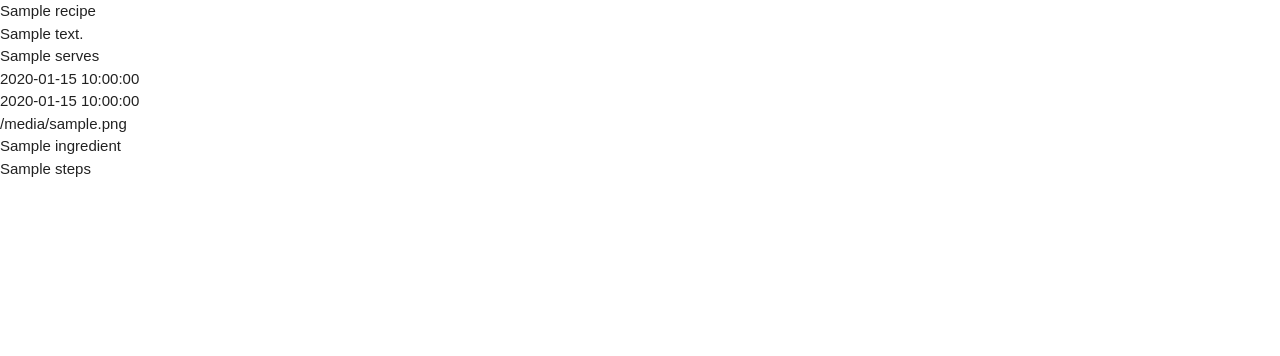
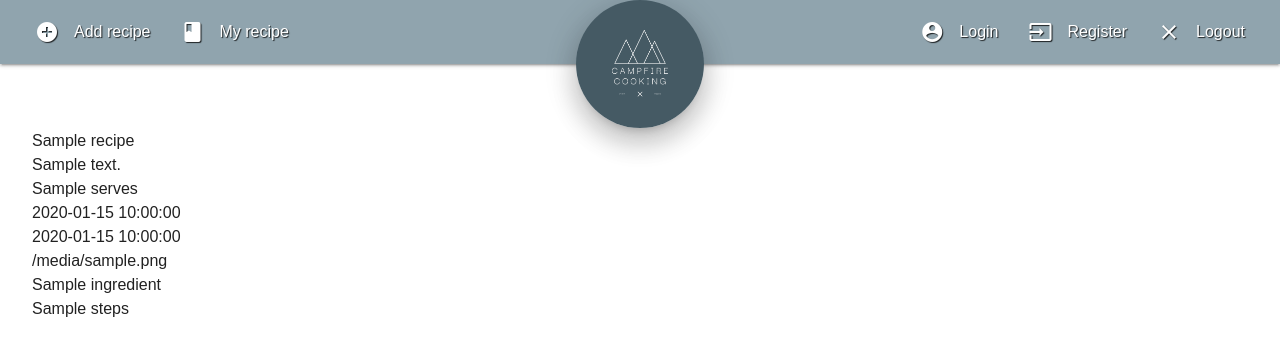
Before and after one commit to andrewboyd79/campfire-cooking, a Flask app: page / in a window 1280 px wide. Shown: the top 356 px of the page. Run offline with Flask 2, Linux system fonts and the light colour scheme; a database or web service that is not in the repository returns one stand-in record (values such as "Sample title"); some libraries are stand-ins or nearby versions.

Commit message:
Created NavBar and SideNav

```diff
--- a/static/css/style.css
+++ b/static/css/style.css
@@ -1,4 +1,39 @@
+html{
+    font-size: 16px;
+}
+
 body {
     font-family: acumin-pro, sans-serif;
     font-weight: 400;
 }
+
+.container{
+    min-width: 95%;
+    margin-top: 65px;
+}
+
+.nav-wrapper{
+    padding: 0px 20px;
+}
+
+.brand-logo img{
+    max-height: 128px;
+    border-radius: 50%;
+}
+
+#nav-mobile-lhs, #nav-mobile-rhs{
+    font-family: acumin-pro, sans-serif;
+    font-weight: 400;
+}
+
+.text-shadow {
+    text-shadow: 1px 1px 1px rgba(0, 0, 0, 0.8);
+}
+
+/*--For screen sizes up to 600px--*/
+@media screen and (max-width: 600px){
+ .brand-logo img{
+    height: 112px;}
+
+
+}
--- a/static/js/script.js
+++ b/static/js/script.js
@@ -0,0 +1,7 @@
+$(document).ready(function(){
+    $('.sidenav').sidenav();
+    $('.carousel.carousel-slider').carousel({
+    fullWidth: true,
+    duration: 100
+  });
+  });
--- a/templates/base.html
+++ b/templates/base.html
@@ -5,18 +5,55 @@
     <meta name="viewport" content="width=device-width, initial-scale=1.0">
     <link rel="stylesheet" href="https://cdnjs.cloudflare.com/ajax/libs/materialize/1.0.0/css/materialize.min.css">
     <link rel="stylesheet" href="[https://use.typekit.net/xox5dyy.css](https://use.typekit.net/xox5dyy.css)">
+    <link href="https://fonts.googleapis.com/icon?family=Material+Icons" rel="stylesheet">
     <link rel="stylesheet" href="{{ url_for('static', filename='css/style.css') }}">
     <title>Campfire Cooking</title>
 </head>
 <body>
+    <header>
+    <!--Top Navbar-->
+        <nav>
+            <div class="nav-wrapper text-shadow blue-grey lighten-2">
+
+                    <a href="{{ url_for('recipes') }}" class="brand-logo center"><img class="z-depth-4" src="{{url_for('static', filename='images/Campfire-Cooking-Logo.png') }}" alt="campfire cooking logo"> </a>
+                    <a href="#" data-target="mobile-nav" class="sidenav-trigger"><i class="material-icons">menu</i></a>
+
+                    <ul id="nav-mobile-lhs" class="left hide-on-med-and-down ">
+                        <li><a href="#"><i class="material-icons left">add_circle</i>Add recipe</a></li>
+                        <li><a href="#"><i class="material-icons left">book</i>My recipe</a></li>
+                    </ul>
+
+                    <ul id="nav-mobile-rhs" class="right hide-on-med-and-down">
+                        <li><a href="#"><i class="material-icons left">account_circle</i>Login</a></li>
+                        <li><a href="#"><i class="material-icons left">input</i>Register</a></li>
+                        <li><a href="#"><i class="material-icons left">close</i>Logout</a></li>
+                    </ul>
+
+            </div>
+        </nav>
+
+    <!--Side Navbar-->
+        <ul class="sidenav text-shadow blue-grey lighten-2 white-text" id="mobile-nav">
+            <li><a href="#" class="white-text"><i class="material-icons left white-text">add_circle</i>Add recipe</a></li>
+            <li><a href="#" class="white-text"><i class="material-icons left white-text">book</i>My recipe</a></li>
+            <li><a href="#" class="white-text"><i class="material-icons left white-text">account_circle</i>Login</a></li>
+            <li><a href="#" class="white-text"><i class="material-icons left white-text">input</i>Register</a></li>
+            <li><a href="#" class="white-text"><i class="material-icons left white-text">close</i>Logout</a></li>
+        </ul>
+    </header>
+
+    <div class="container">
 
     {% block content %}
 
     {% endblock %}
 
 
-     <script src="https://cdnjs.cloudflare.com/ajax/libs/materialize/1.0.0/js/materialize.min.js"></script>
-     <script src="https://code.jquery.com/jquery-3.6.0.js" integrity="sha256-H+K7U5CnXl1h5ywQfKtSj8PCmoN9aaq30gDh27Xc0jk=" crossorigin="anonymous"></script>
-     <script src="{{ url_for('static', filename='js/script.js') }}"></script>
+    </div>
+
+
+    <script src="https://code.jquery.com/jquery-3.6.0.js" integrity="sha256-H+K7U5CnXl1h5ywQfKtSj8PCmoN9aaq30gDh27Xc0jk=" crossorigin="anonymous"></script>
+    <script src="https://cdnjs.cloudflare.com/ajax/libs/materialize/1.0.0/js/materialize.min.js"></script>
+    <script src="{{ url_for('static', filename='js/script.js') }}"></script>
 </body>
 </html>
```
Also changed, not shown: static/images/Campfire-Cooking-Logo.png (added).
